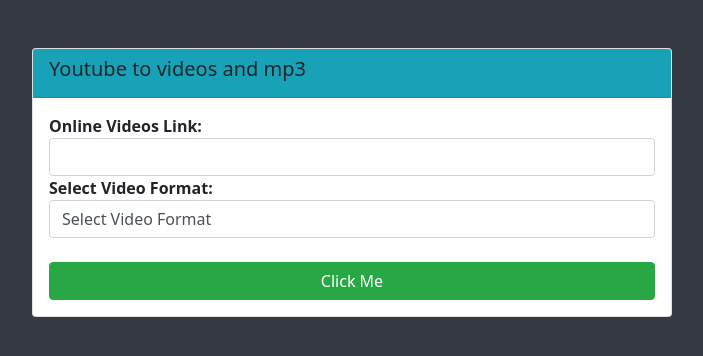
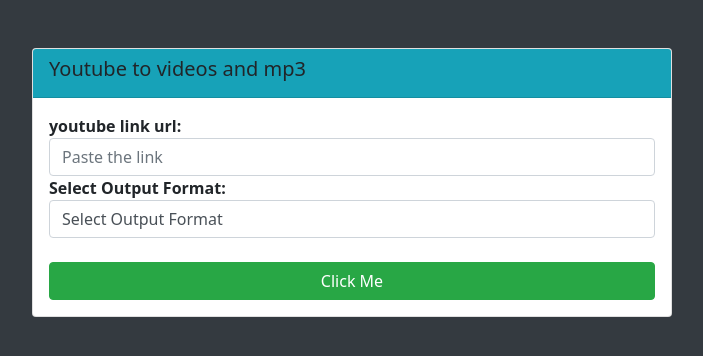
Before and after one commit to touseef3032/youtubemusic, a plain HTML site: page index.html in a window 1280 px wide. Shown: the whole page, without its empty margins (288-991 px from the left). Drawn offline with nearby package versions, Linux system fonts and the light colour scheme.

Commit message:
Update index.html

```diff
--- a/index.html
+++ b/index.html
@@ -17,8 +17,8 @@
         <div class="row">
           <div class="col-md-12">
             <div class="form-group">
-              <label class="text-weight"><b>Online Videos Link:</b></label>
-              <input type="txt" name="link" class="form-control link" required>
+              <label class="text-weight"><b>youtube link url:</b></label>
+              <input placeholder="Paste the link" type="txt" name="link" class="form-control link" required>
             </div>
           </div>
         </div>
@@ -26,9 +26,9 @@
           <div class="row">
             <div class="col-md-12">
               <div class="form-group">
-                <label class="text-weight"><b>Select Video Format:</b></label>
+                <label class="text-weight"><b>Select Output Format:</b></label>
                 <select class="form-control formte" required>
-                  <option selected disabled>Select Video Format</option>
+                  <option selected disabled>Select Output Format</option>
                   <option value="mp3">Mp3</option>
                   <option value="mp4a">144p Mp4</option>
                   <option value="360">360p Mp4</option>
```
